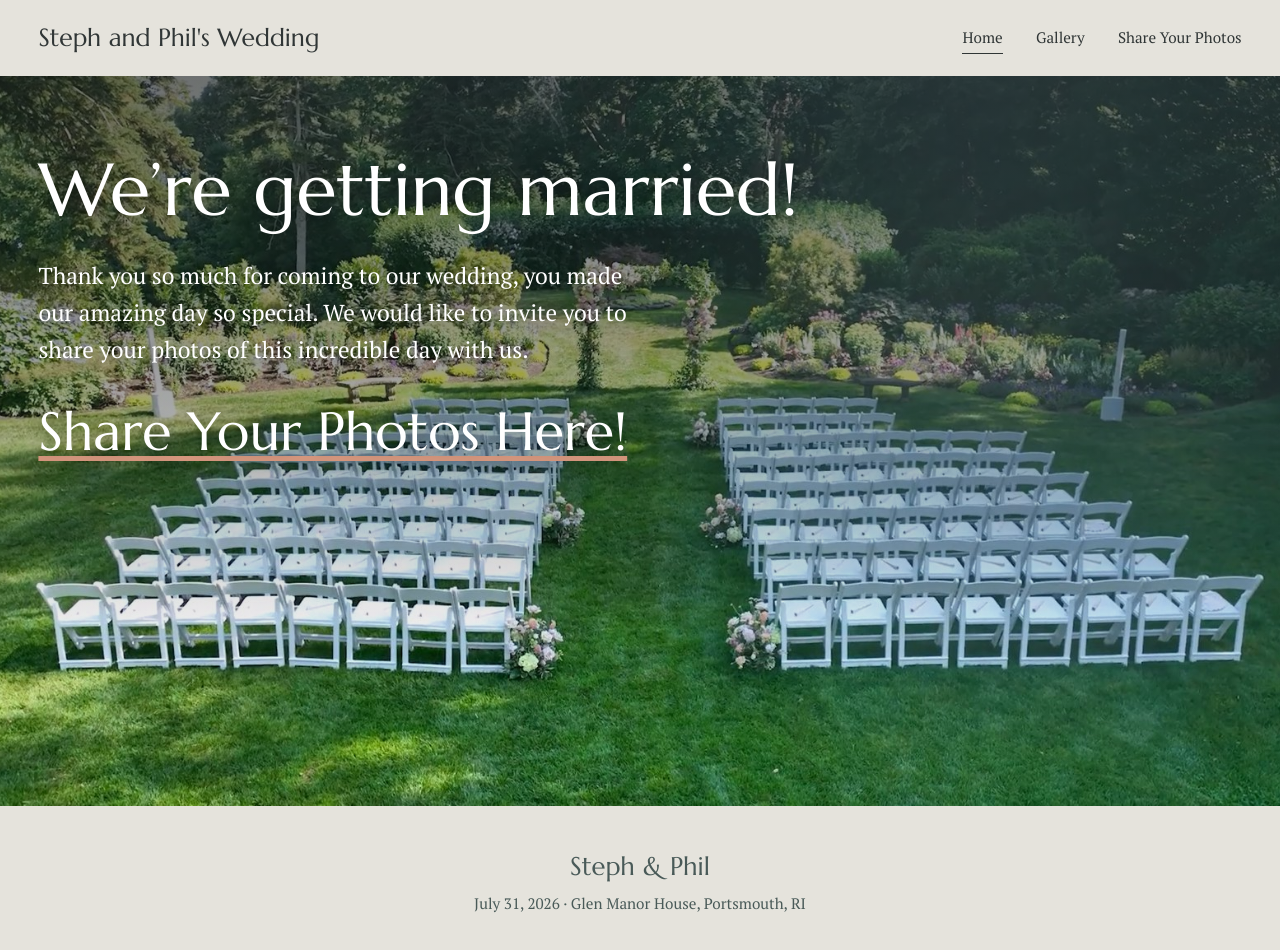
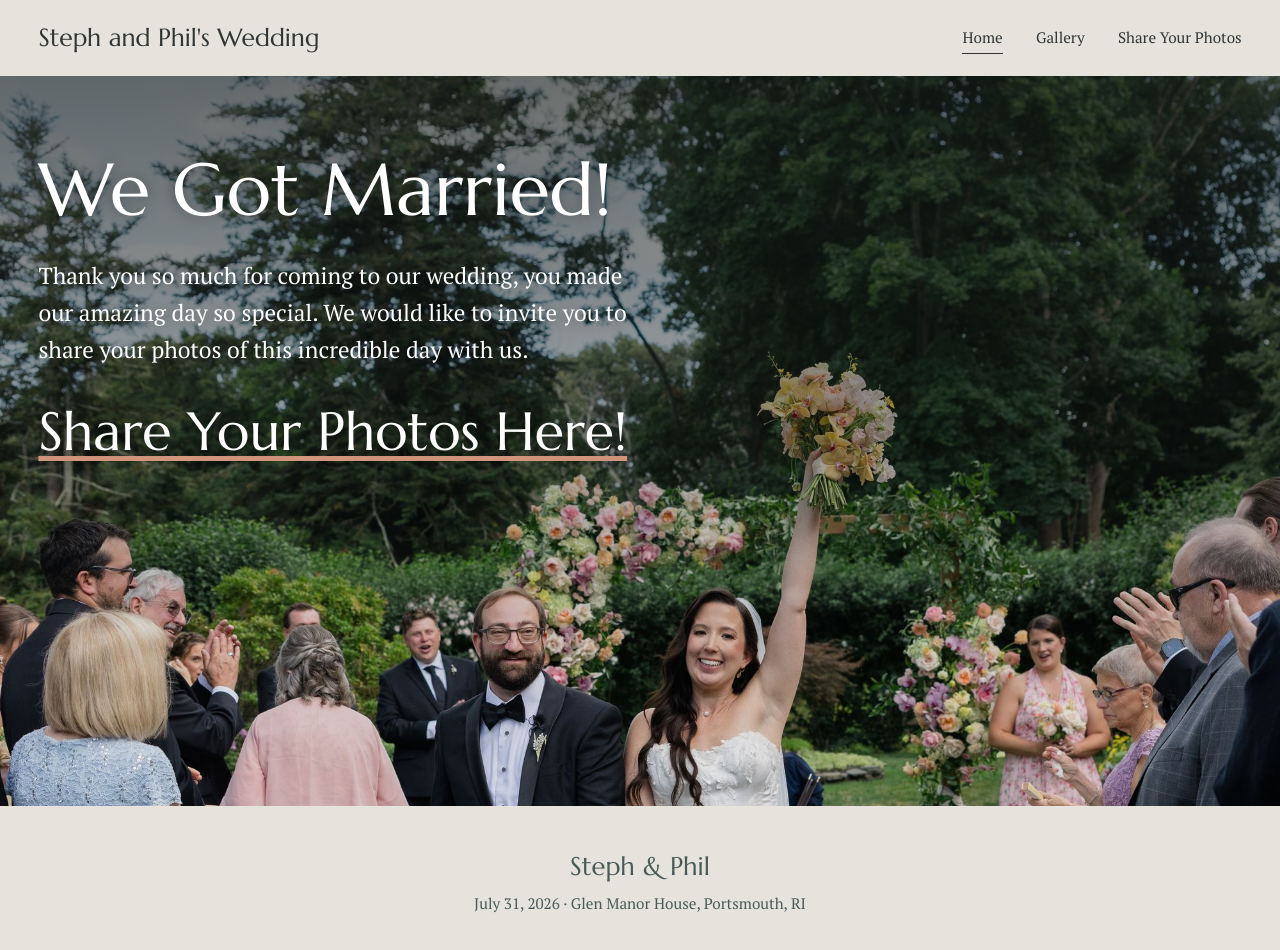
Before and after one commit to phil2bb/sbpgwedding_website, a plain HTML site: page index.html in a window 1280 px wide. Drawn offline with Linux system fonts and the light colour scheme.

Commit message:
Home: recessional photo background, heading 'We Got Married!'
Co-Authored-By: Claude Opus 5.5 <noreply@anthropic.com>

```diff
--- a/css/style.css
+++ b/css/style.css
@@ -130,6 +130,11 @@ h1, h2, h3 {
   height: 100%;
   object-fit: cover;
   object-position: center 60%;
+}
+
+/* wide screens crop the portrait photo hard; aim higher so faces sit below the text */
+@media (min-aspect-ratio: 1/1) {
+  .hero > img { object-position: center 30%; }
 }
 
 .hero::after {
--- a/index.html
+++ b/index.html
@@ -7,7 +7,7 @@
   <meta name="description" content="Thank you for celebrating with us. Browse the wedding gallery and share your photos.">
   <meta property="og:title" content="Steph and Phil's Wedding">
   <meta property="og:description" content="Thank you for celebrating with us. Share your photos from our day!">
-  <meta property="og:image" content="https://www.sbpgwedding.com/images/ceremony-drone.jpg">
+  <meta property="og:image" content="https://www.sbpgwedding.com/images/home-recessional.jpg">
   <link rel="icon" href="images/favicon.ico">
   <link rel="preconnect" href="https://fonts.googleapis.com">
   <link rel="preconnect" href="https://fonts.gstatic.com" crossorigin>
@@ -31,9 +31,9 @@
 
   <main>
     <section class="hero">
-      <img src="images/ceremony-drone.jpg" alt="Aerial view of the ceremony on the lawn at Glen Manor House">
+      <img src="images/home-recessional.jpg" alt="Steph and Phil walking back down the aisle after the ceremony">
       <div class="copy">
-        <h1>We&rsquo;re getting married!</h1>
+        <h1>We Got Married!</h1>
         <p>Thank you so much for coming to our wedding, you made our amazing day so special. We would like to invite you to share your photos of this incredible day with us.</p>
         <p class="cta"><a href="share/">Share Your Photos Here!</a></p>
       </div>
```
Also changed, not shown: images/home-recessional.jpg (added).
